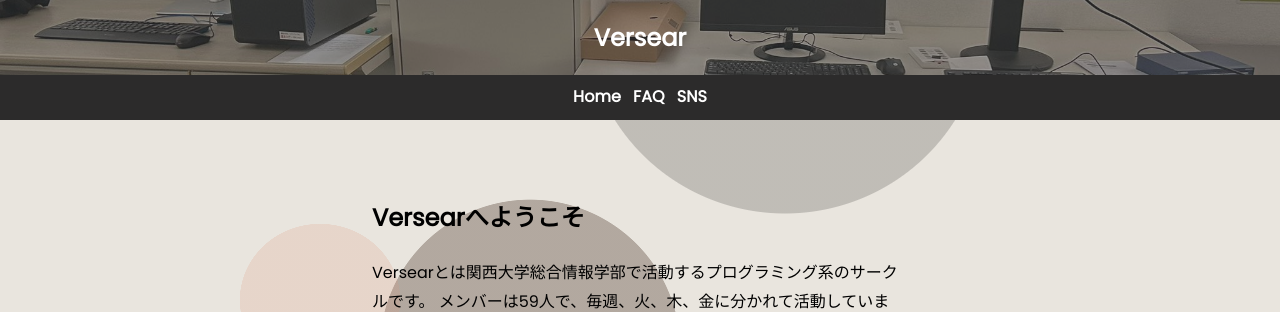
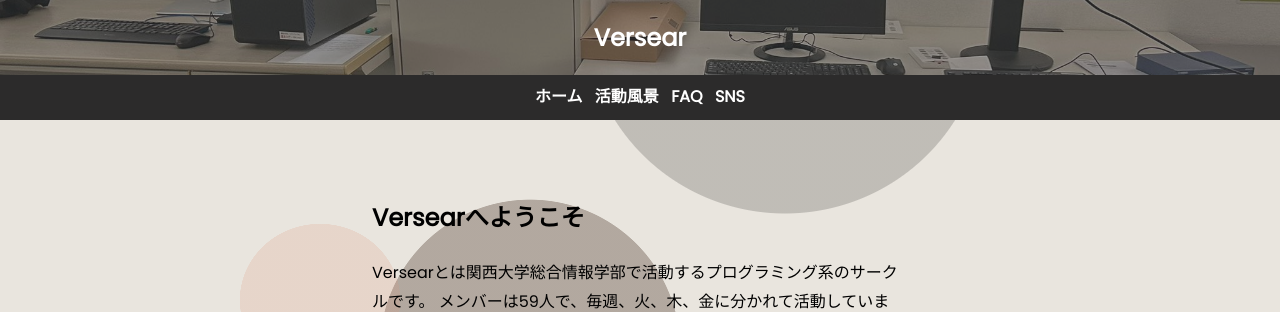
Before and after one commit to yuyu-ryokucha/Versear-Fri-3-E, a Flask app: page / in a window 1280 px wide. Shown: the top 312 px of the page. Run offline with Flask 3, Linux system fonts and the light colour scheme.

Commit message:
活動風景

```diff
--- a/templates/index.html
+++ b/templates/index.html
@@ -18,7 +18,8 @@
 
 
     <nav>
-        <a href="/">Home</a>
+        <a href="/">ホーム</a>
+        <a href="#活動風景">活動風景</a>
         <a href="#FAQ">FAQ</a>
         <a href="/info">SNS</a>
     </nav>
@@ -77,7 +78,7 @@
 
     <div class="block">
         <section>
-            <h2>活動風景</h2>
+            <h2 id="活動風景">活動風景</h2>
             <div>
                 <img src="static\img\GQ6Ea97aQAA43Iz.jpg" width="100%" />
                 <img src="static\img\GNr1_iAawAA3zaC.jpg" width="100%" />
```
